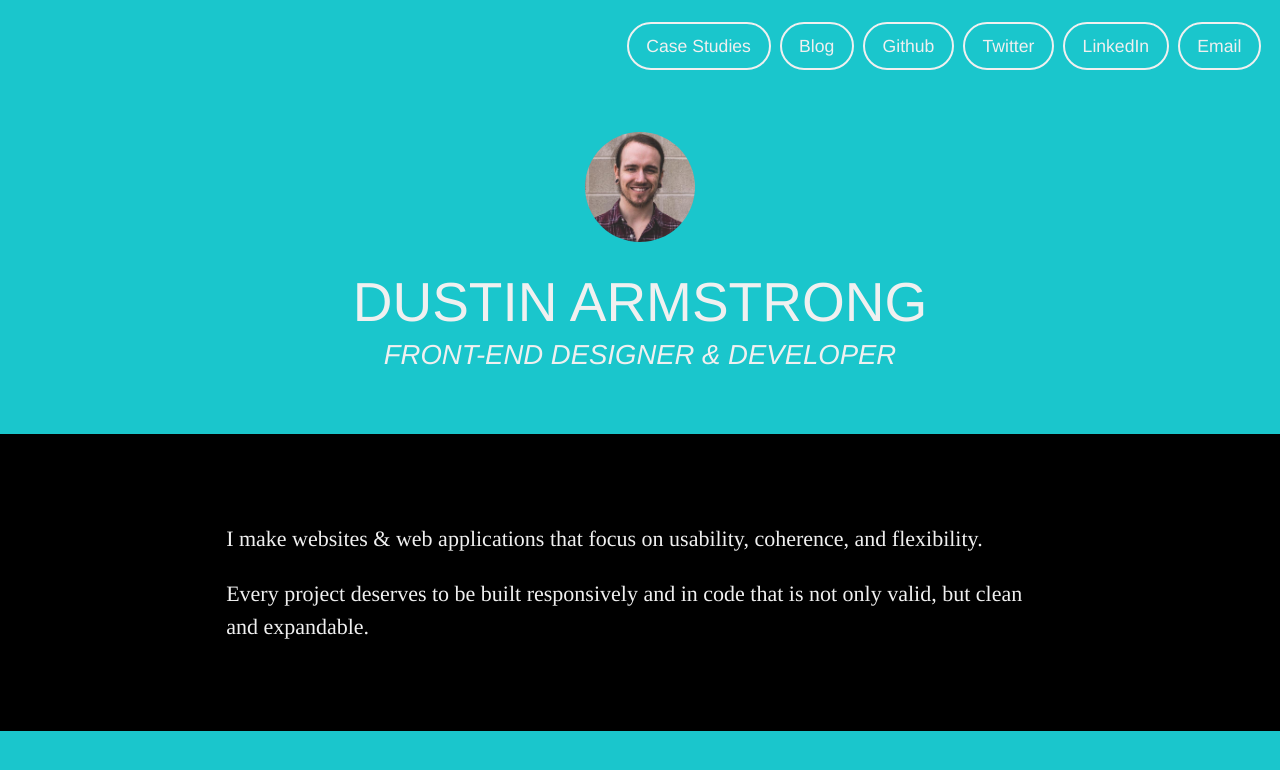
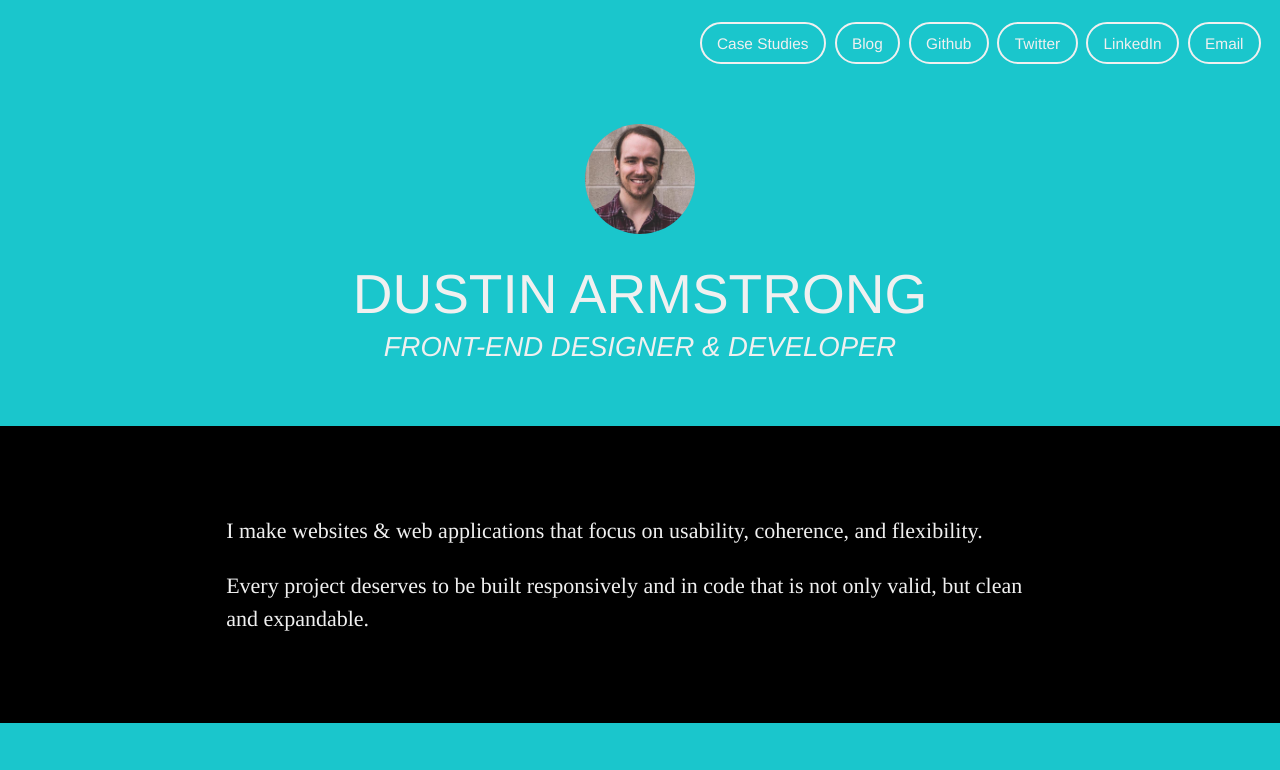
Before and after one commit to DustinArmstrong/dustinarmstrong, a Jekyll site: the page built from index.markdown, in a window 1280 px wide. Shown: the top 770 px of the page. Built offline with Jekyll 4.4.1, drawn with Linux system fonts in a browser that asks for light colours; some web fonts are replaced; Markdown is read by kramdown in place of the engine named in the settings.

```diff
--- a/assets/css/app.css
+++ b/assets/css/app.css
@@ -3499,7 +3499,7 @@ body {
     body header h1 {
       color: #f0f0f0;
       text-transform: uppercase;
-      font-size: 1em;
+      font-size: 1.8em;
       margin-bottom: 0;
       line-height: 1em; }
       @media only screen and (min-width: 768px) {
@@ -3541,13 +3541,13 @@ body {
         body nav ul:before {
           display: none; } }
     body nav ul.expand {
-      height: auto;
+      height: 160px;
       transition: all 1s;
       -webkit-transition: all 1s;
       -moz-transition: all 1s; }
       body nav ul.expand:before {
-        content: "X";
-        top: 8em;
+        content: "close";
+        top: 8.2em;
         right: .1em; }
       body nav ul.expand li {
         display: inline-block; }
@@ -3571,7 +3571,7 @@ body {
         float: left; }
       @media only screen and (min-width: 768px) {
         body nav ul li {
-          font-size: .8em;
+          font-size: .7em;
           display: inline-block;
           width: auto;
           padding: .5em 1em;
```
Also changed, not shown: assets/scss/_styles.scss (+5 -5 lines).
